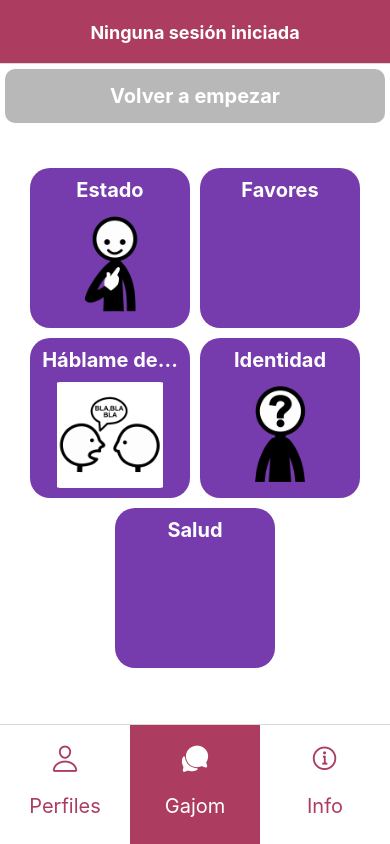
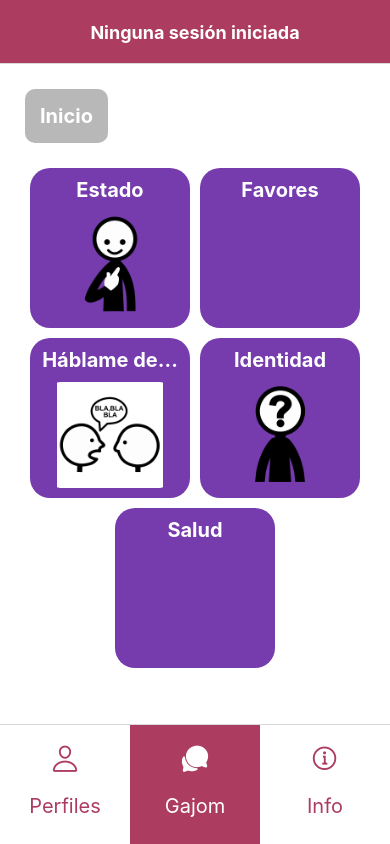
Before and after one commit to jonaymm01/gajom, a React Native app: screen /Pictos in a window 390 px wide. Built offline with nearby package versions, Linux system fonts and the light colour scheme; grey boxes are pictures that could not be loaded; what react-native-tailwindcss would draw is missing.

Commit message:
Pictos: Botón de inicio mezclado con path

```diff
--- a/package.json
+++ b/package.json
@@ -7,8 +7,8 @@
     "android": "expo start --android",
     "ios": "expo start --ios",
     "web": "expo start --web",
-    "wsl-tunnel": "REACT_NATIVE_PACKAGER_HOSTNAME=192.168.1.72 npx expo start --tunnel --port 19000",
-    "wsl-start": "REACT_NATIVE_PACKAGER_HOSTNAME=192.168.1.72 npx expo start --port 19000",
+    "wsl-tunnel": "REACT_NATIVE_PACKAGER_HOSTNAME=192.168.1.164 npx expo start --tunnel --port 19000",
+    "wsl-start": "REACT_NATIVE_PACKAGER_HOSTNAME=192.168.1.164 npx expo start --port 19000",
     "docs": "jsdoc -c ./.jsdoc.conf.json"
   },
   "dependencies": {
--- a/src/pages/talker/Pictos.jsx
+++ b/src/pages/talker/Pictos.jsx
@@ -76,15 +76,18 @@ export function Pictos() {
       </TouchableOpacity>,
     );
 
+  const restartButton = [
+        <TouchableOpacity key={'start'} style={pathStyles.backButton} onPress={() => reboot()}>
+          <Text style={[pathStyles.buttonText, {textAlign: 'center'}]}>
+            Inicio
+          </Text>
+        </TouchableOpacity>
+  ]
+
   return (
     <View style={{backgroundColor: '#fff', flex: 1}}>
-        <TouchableOpacity style={pathStyles.backButton} onPress={() => reboot()}>
-          <Text style={[pathStyles.buttonText, {textAlign: 'center'}]}>
-            Volver a empezar
-          </Text>
-        </TouchableOpacity>
       <View style={pathStyles.container}>
-         {pathButtons}
+        {restartButton.concat(pathButtons)}
       </View>
       <ScrollView style={{backgroundColor: '#fff'}}>
         <View style={pickerStyles.container}>
```
